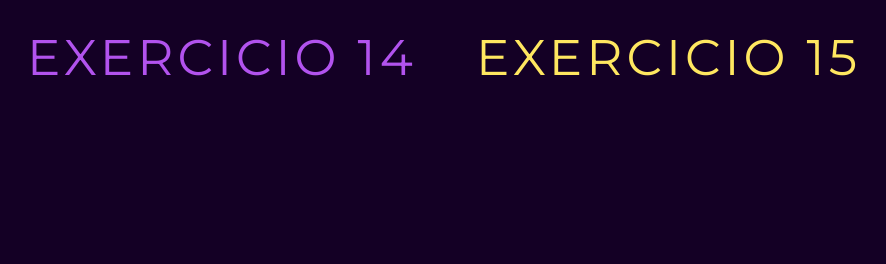
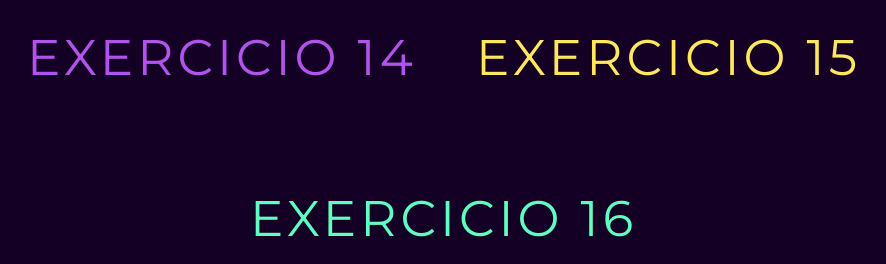
Before and after one commit to 4rthurCoelho/exercicios-php-novos-titans, a PHP site: page / in a window 1280 px wide. Shown: the part 1273-1537 px from the top of the page, without its empty margins (196-1082 px from the left). Before the commit the page ends 1349 px from the top, so only its background shows below. Run offline with PHP 8.4, Linux system fonts and the light colour scheme.

Commit message:
feito ex16

```diff
--- a/index.php
+++ b/index.php
@@ -42,6 +42,8 @@
             <a href="/ex14" id="ex14">Exercicio 14</a>
 
             <a href="/ex15" id="ex15">Exercicio 15</a>
+
+            <a href="/ex16" id="ex16">Exercicio 16</a>
         </div>
     </body>
 </html>
--- a/style.css
+++ b/style.css
@@ -401,6 +401,29 @@ main{
     box-shadow: 0 0 15px #ffe760, 0 0 45px #ffe760, 0 0 85px #ffe760;
 }
 
+/* - Exercicio 16 - */
+
+.container a#ex16{
+    position: relative;
+    display: inline-block;
+    padding: 15px 30px;
+    color: #60ffc2;
+    text-transform: uppercase;
+    letter-spacing: 4px;
+    text-decoration: none;
+    font-size: 50px;
+    overflow: hidden;
+    transition: 1s;
+    margin-top: 70px;
+    animation: entrada-botoes 0.5s cubic-bezier(0.785, 0.135, 0.150, 0.860) 1.7s both;
+}
+
+.container a#ex16:hover{
+    color: #140025;
+    background: #ffffff;
+    box-shadow: 0 0 15px #60ffc2, 0 0 45px #60ffc2, 0 0 85px #60ffc2;
+}
+
 /* - Animaçoes - */
 
 @keyframes de-cima {
```
Also changed, not shown: ex16/index.php (+14 -13 lines), tests/acceptance/ExercicioNovosTitansCest.php (+24 -0 lines).
